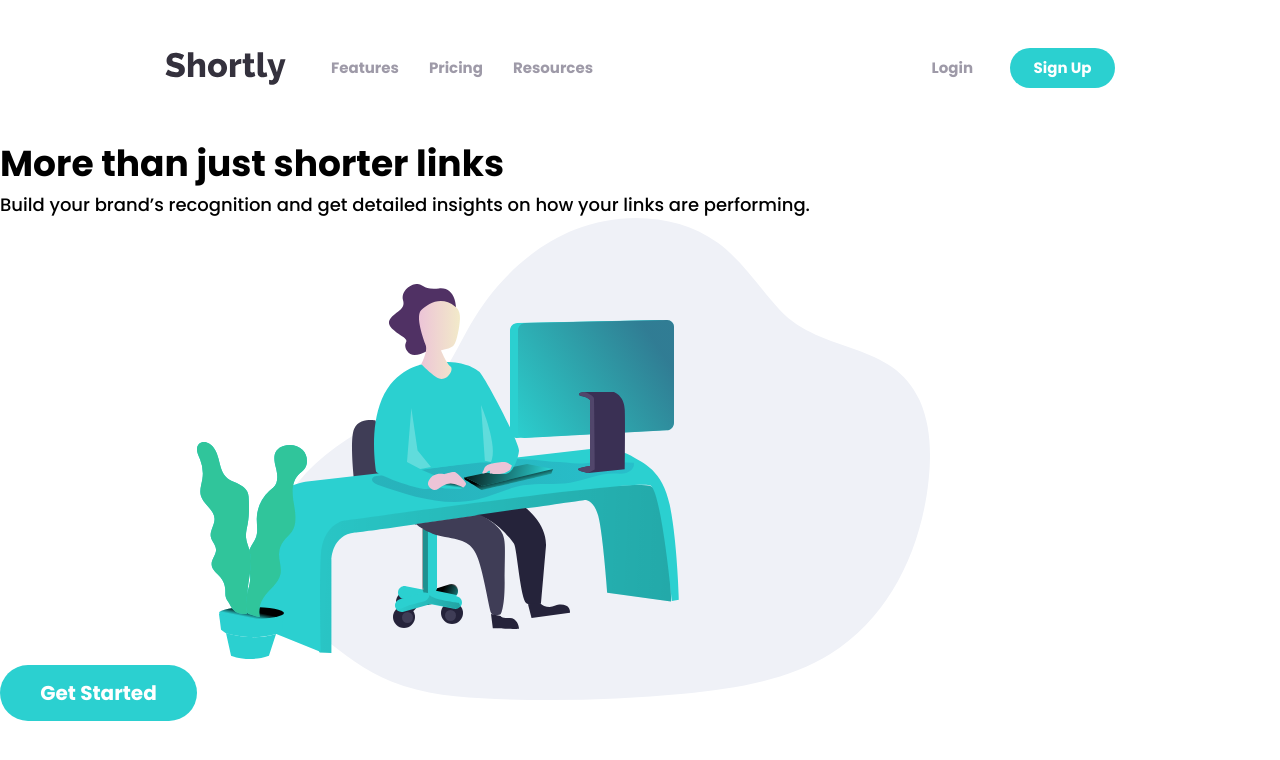
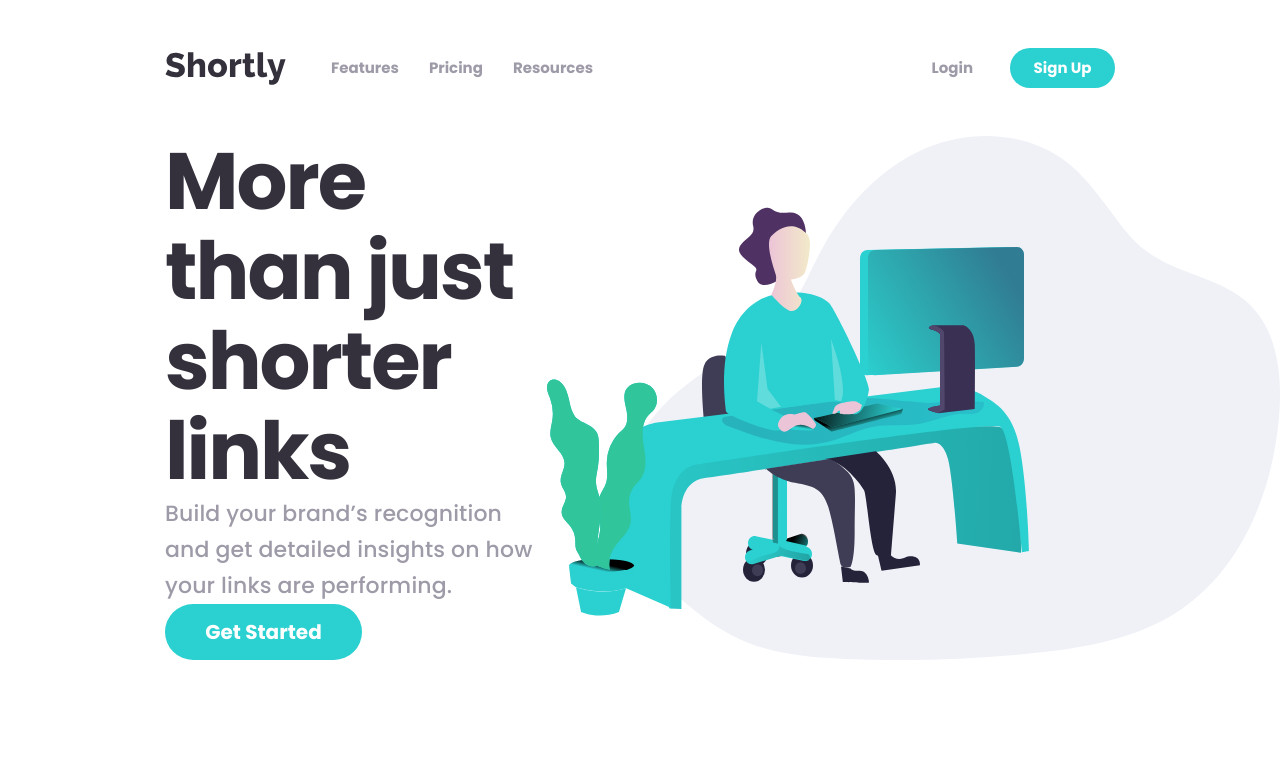
Before and after one commit to KiddAlexx/url-shortening-api-FM, a React (Vite) app: page / in a window 1280 px wide. Shown: the top 760 px of the page. Built offline with nearby package versions, Linux system fonts and the light colour scheme; the HTML template or start-up script is replaced by a standard one.

Commit message:
add font styles to Hero elements + basic layout

```diff
--- a/src/App.css
+++ b/src/App.css
@@ -100,3 +100,31 @@ a:hover {
   font-size: 1.5rem;
   line-height: 2.2rem;
 }
+
+/********************Hero-Component*******************/
+
+.hero-container {
+  display: flex;
+  max-width: 144rem;
+}
+.hero-content {
+  padding-left: 16.5rem;
+}
+
+.hero-content h1 {
+  color: var(--violet-vdark);
+  font-weight: 700;
+  font-size: 8rem;
+  line-height: 9rem;
+
+  letter-spacing: -2px;
+}
+.hero-content p {
+  color: var(--gray-dark);
+  font-weight: 500;
+  font-size: 2.2rem;
+  line-height: 3.6rem;
+  letter-spacing: 0.15px;
+}
+.hero-content button {
+}
--- a/src/components/Hero.jsx
+++ b/src/components/Hero.jsx
@@ -2,16 +2,18 @@ import heroImage from '../assets/imgs/illustration-working.svg';
 
 function Hero() {
   return (
-    <div hero-content>
-      <div>
-        <h1 heading-hero>More than just shorter links</h1>
+    <div className="hero-container">
+      <div className="hero-content">
+        <h1>More than just shorter links</h1>
         <p>
           Build your brand’s recognition and get detailed insights on how your
           links are performing.
         </p>
+
+        <button className="btn-main">Get Started</button>
       </div>
-      <button className="btn-main">Get Started</button>
       <img
+        className="hero-img"
         src={heroImage}
         alt="Illustration of a person working at a desk with a computer"
       />
```
